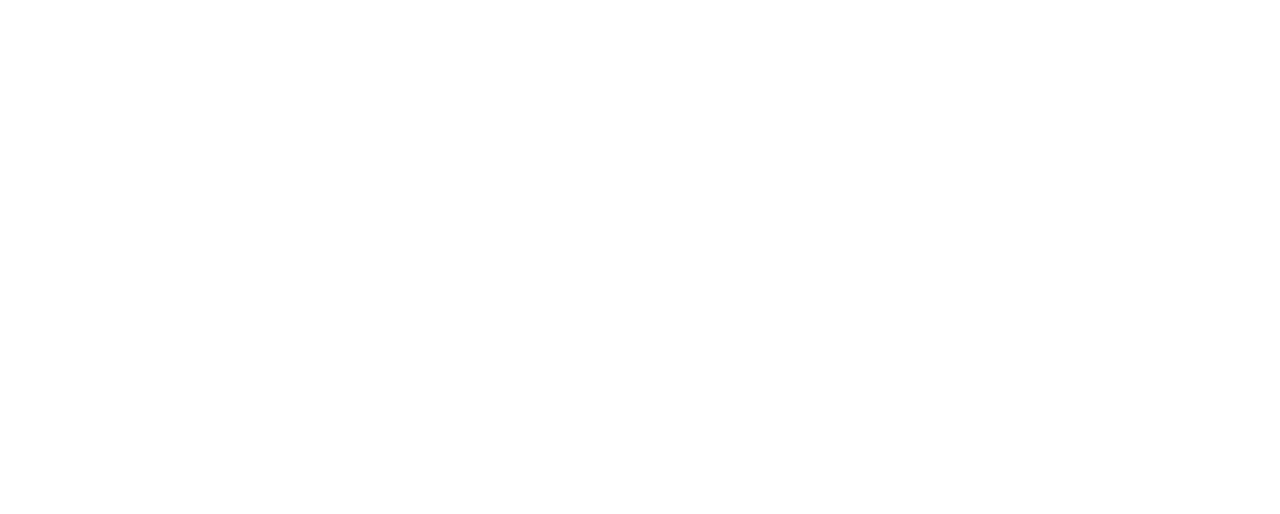
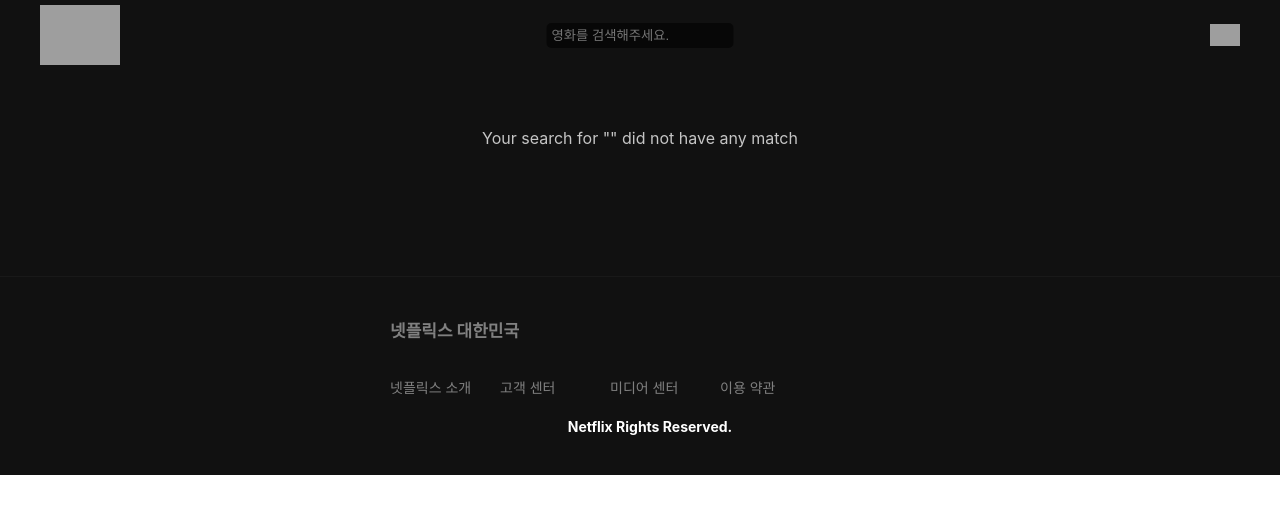
Before and after one commit to 16JunYS/netflix, a React (Create React App) app: page /search in a window 1280 px wide. Shown: the top 514 px of the page. Built offline with nearby package versions, Linux system fonts and the light colour scheme; grey boxes are pictures that could not be loaded.

Commit message:
검색 페이지 추가

```diff
--- a/src/App.js
+++ b/src/App.js
@@ -21,10 +21,11 @@
   return (
     <div className="app">
       <Routes>
-        <Route path="/" element={<Layout />}></Route>
+        <Route path="/" element={<Layout />}>
           <Route index element={<MainPage />} />
           <Route path=":moveId" element={<DetailPage />} />
-          <Route path="search" element={<searchPage/>}  />
+          <Route path="search" element={<SearchPage/>}  />
+        </Route>
       </Routes>
     </div>
   );
--- a/src/components/Nav.css
+++ b/src/components/Nav.css
@@ -30,3 +30,14 @@
     width: 30px;
     object-fit:contain;
 }
+
+.nav__input{
+    position: fixed;
+    left: 50%;
+    transform: translate(-50%, 0);
+    background-color: rgba(0, 0, 0, 0.582);
+    border-radius: 5px;
+    color: white;
+    padding: 5px;
+    border: none;
+}
--- a/src/components/Nav.js
+++ b/src/components/Nav.js
@@ -1,8 +1,11 @@
 import React, {useEffect, useState} from 'react'
+import { useNavigate } from "react-router-dom";
 import "./Nav.css"
 
 function Nav() {
   const [show, handleShow] = useState(false);
+  const [searchValue, setSearchValue] = useState("");
+  const navigate = useNavigate();
 
   useEffect(() => {
     window.addEventListener("scroll", () => {
@@ -19,14 +22,27 @@
   }, [])
 
 
+  const handleChange = (e) => {
+    console.log(e);
+    setSearchValue(e.target.value);
+    navigate(`/search?q=${e.target.value}`);
+  };
+
   return (
 
     <nav className={`nav ${show && "nav__black"}`}>
       <img
         alt="Netflix logo"
-        src="https://upload.wikimedia.org/wikipedia/commons/thumb/0/08/Netflix_2015_logo.svg/1198px-Netflix_2015_logo.svg.png?20190206123158"
+        src="https://upload.wikimedia.org/wikipedia/commons/thumb/0/08/Netflix_2015_logo.svg/170px-Netflix_2015_logo.svg.png"
         className="nav__logo"
         onClick={()=>window.Location.reload()}
+      />
+      <input
+        value={searchValue}
+        onChange={handleChange}
+        className="nav__input"
+        type="text"
+        placeholder="영화를 검색해주세요."
       />
       <img
         alt="User logged"
--- /dev/null
+++ b/src/pages/SearchPage/SearchPage.css
@@ -0,0 +1,42 @@
+.searchContent {
+  height: 100vh;
+  background-color: black;
+}
+
+.search-container {
+  background-color: black;
+  width: 100%;
+  text-align: center;
+  padding: 5rem 0;
+}
+
+.no-results {
+  display: flex;
+  justify-content: center;
+  align-content: center;
+  color: #c5c5c5;
+  height: 100%;
+  padding: 8rem;
+}
+
+.movie {
+  flex: 1 1 auto;
+  display: inline-block;
+  padding-right: 0.5rem;
+  padding-bottom: 7rem;
+}
+
+.movie__column-poster {
+  cursor: pointer;
+  transition: transform 0.3s;
+  -webkit-transition: transform 0.3s;
+}
+
+.movie__column-poster :hover {
+  transform: scale(1.25);
+}
+
+.movie__poster {
+  width: 90%;
+  border-radius: 5px;
+}
--- a/src/pages/SearchPage/index.js
+++ b/src/pages/SearchPage/index.js
@@ -0,0 +1,60 @@
+import axios from "../../api/axios";
+import { React, useState, useEffect} from 'react';
+import { useLocation } from "react-router-dom";
+import "./SearchPage.css";
+
+export default function SearchPage() {
+    const [searchResults, setSearchResults] = useState([]);
+    const useQuery = () => {
+        return new URLSearchParams(useLocation().search);
+    };
+    let query = useQuery();
+    const searchTerm = query.get("q");
+
+    useEffect(() => {
+        if (searchTerm) {
+            fetchSearchMovie(searchTerm);
+        }
+    }, [searchTerm]);
+
+    const fetchSearchMovie = async (searchTerm) => {
+        try {
+            const request = await axios.get(
+                `/search/multi?include_adult=false&query=${searchTerm}`
+            );
+            setSearchResults(request.data.results);
+        } catch (error) {
+            console.log("error", error);
+        }
+    }
+
+    const renderSearchResults = () => {
+        return searchResults.length > 0 ? (
+            <section className="search-container">
+                {searchResults.map((movie) => {
+                    if (movie.backdrop_path != null && movie.media_type !== "person") {
+                        const movieImageUrl =
+                            "https://image.tmdb.org/t/p/w500" + movie.backdrop_path;
+                        return (
+                            <div className="movie">
+                                <div className="movie__column-poster">
+                                    <img src={movieImageUrl} alt="" className="movie__poster"></img>
+                                </div>
+                            </div>
+                        )
+                    }
+                })}
+            </section>
+        ) : (
+        <section className="no-results">
+            <div className="no-results__text">
+              <p>
+                Your search for "{searchTerm}" did not have any match
+                </p>
+            </div>
+          </section>
+        );
+    }
+
+    return renderSearchResults();
+}
```
